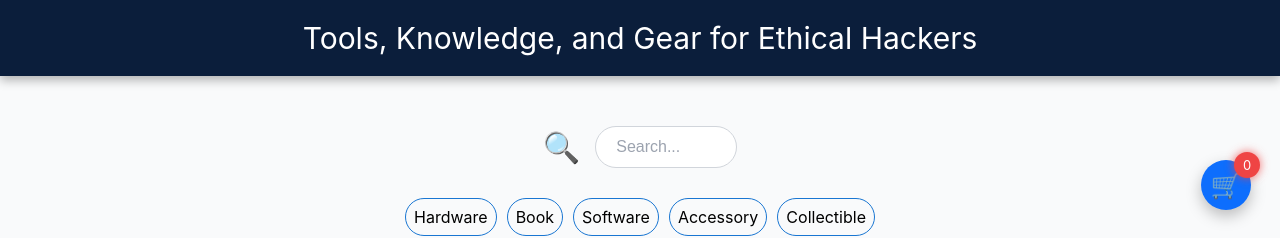
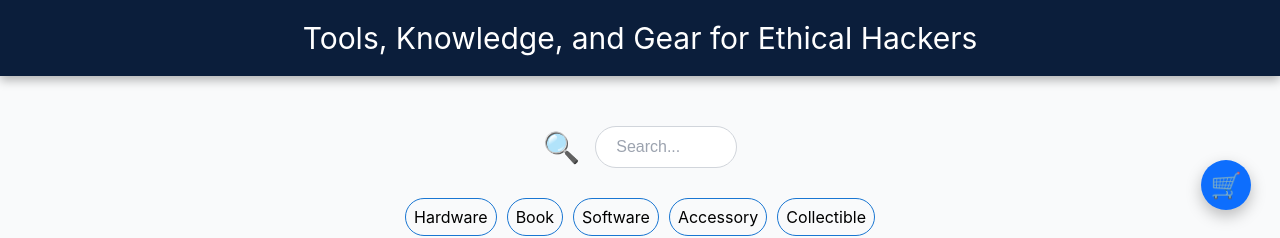
Before and after one commit to ouielba90/actividad-inicial-React-Ouissam, a React (Vite) app: page / in a window 1280 px wide. Shown: the top 238 px of the page. Built offline with nearby package versions, Linux system fonts and the light colour scheme.

Commit message:
minute improves to the basket count and styles

```diff
--- a/src/components/ShoppingCart.jsx
+++ b/src/components/ShoppingCart.jsx
@@ -73,7 +73,10 @@ function ShoppingCart({ cartList, removeFromCart }) {
   return (
     <div>
       <button onClick={() => setIsCartOpen(!isCartOpen)} className="cart-toggle-btn">🛒</button>
-      <div className="cart-item-count">{cartList.reduce((curr, item) => item.qty + curr, 0)}</div>
+      {cartList.length > 0 ? (
+        <div className="cart-item-count">{cartList.reduce((curr, item) => item.qty + curr, 0)}</div>
+      ) : undefined
+      }
       {isCartOpen ? (renderWholeCard()) : undefined}
     </div >
   )
--- a/src/index.css
+++ b/src/index.css
@@ -43,7 +43,6 @@ body {
   align-items: center;
   gap: 15px;
   padding: 50px 0 0 0;
-  background-color: #f9fafb;
 }
 
 .search label {
```
